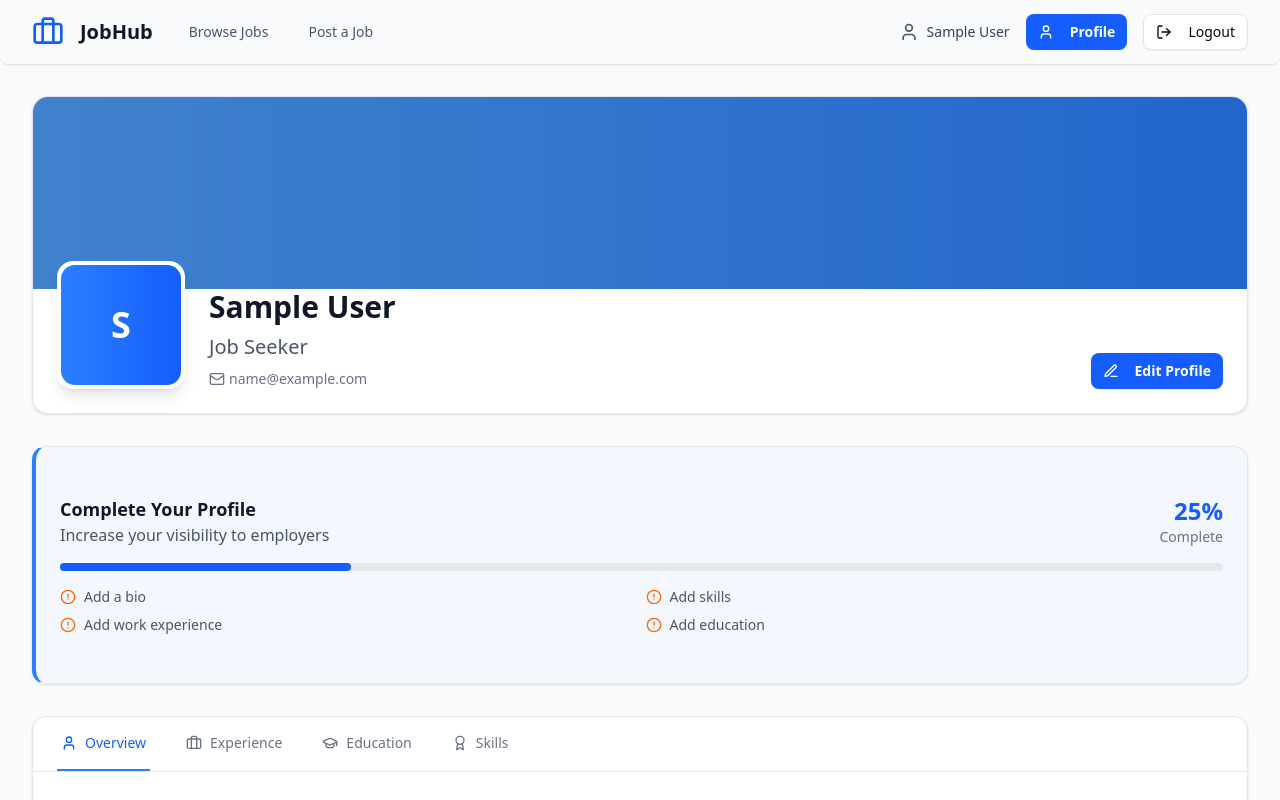
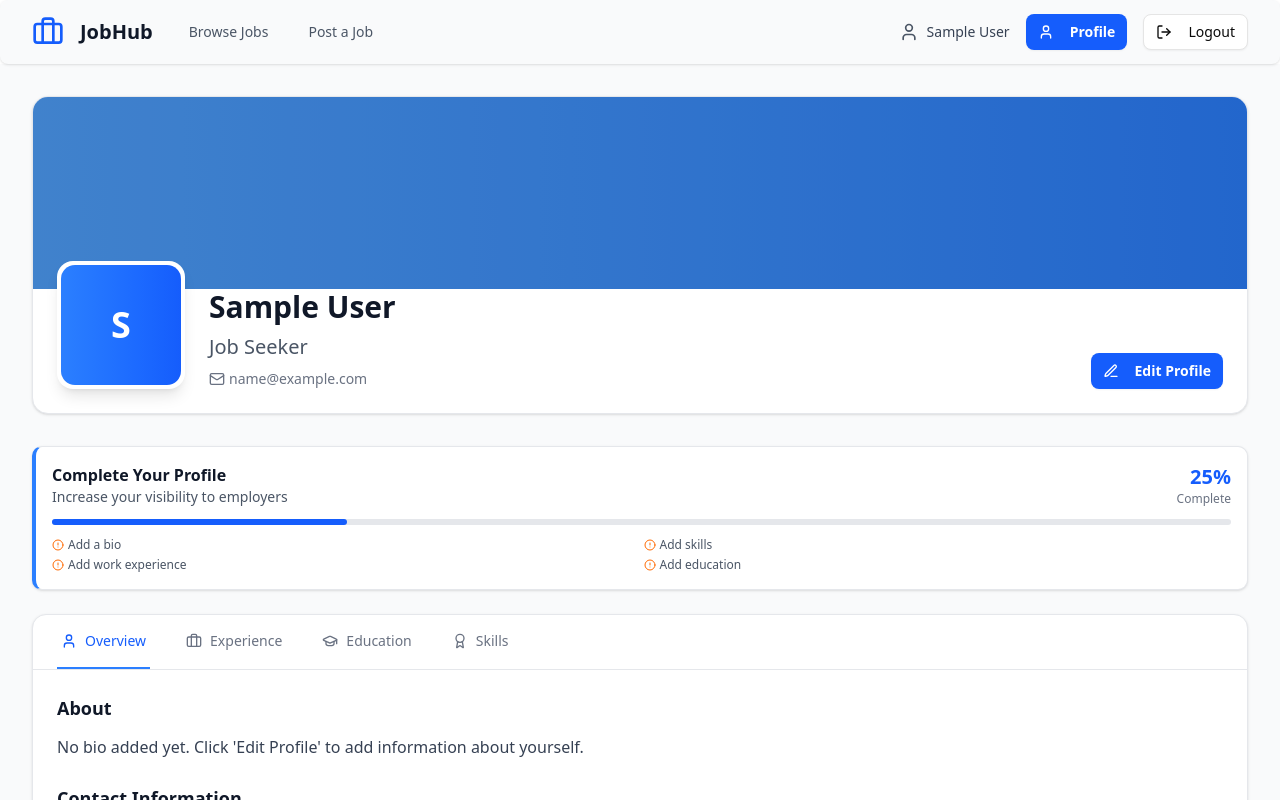
Before and after one commit to BejadiRajeshReddy/Jobv3, a React (Vite) app: page /profile in a window 1280 px wide. Shown: the top 800 px of the page. Built offline with nearby package versions, Linux system fonts and the light colour scheme; sample sign-in values are in the browser's storage.

Commit message:
Make Profile Completion Section Smaller

```diff
--- a/src/pages/ProfilePage.jsx
+++ b/src/pages/ProfilePage.jsx
@@ -283,54 +283,54 @@ const ProfilePage = () => {
           </div>
         </div>
 
-        {/* Profile Completion Card */}
+        {/* Profile Completion Card - Made Smaller */}
         {completeness < 100 && (
-          <Card className="mb-6 sm:mb-8 border-l-4 border-l-blue-500 bg-blue-50/50">
-            <CardContent className="p-4 sm:p-6">
-              <div className="flex flex-col sm:flex-row sm:items-center sm:justify-between mb-4 space-y-2 sm:space-y-0">
+          <div className="bg-white rounded-lg shadow-sm border border-gray-200 border-l-4 border-l-blue-500 mb-4 sm:mb-6">
+            <div className="p-3 sm:p-4">
+              <div className="flex flex-col sm:flex-row sm:items-center sm:justify-between mb-3 space-y-2 sm:space-y-0">
                 <div className="text-center sm:text-left">
-                  <h3 className="text-lg font-semibold text-gray-900">Complete Your Profile</h3>
-                  <p className="text-gray-600">Increase your visibility to employers</p>
+                  <h3 className="text-base font-semibold text-gray-900">Complete Your Profile</h3>
+                  <p className="text-sm text-gray-600">Increase your visibility to employers</p>
                 </div>
                 <div className="text-center sm:text-right">
-                  <div className="text-2xl font-bold text-blue-600">{completeness}%</div>
-                  <div className="text-sm text-gray-500">Complete</div>
+                  <div className="text-xl font-bold text-blue-600">{completeness}%</div>
+                  <div className="text-xs text-gray-500">Complete</div>
                 </div>
               </div>
-              <div className="w-full bg-gray-200 rounded-full h-2 mb-4">
+              <div className="w-full bg-gray-200 rounded-full h-1.5 mb-3">
                 <div
-                  className="bg-blue-600 h-2 rounded-full transition-all duration-300"
+                  className="bg-blue-600 h-1.5 rounded-full transition-all duration-300"
                   style={{ width: `${completeness}%` }}
                 ></div>
               </div>
-              <div className="grid grid-cols-1 sm:grid-cols-2 gap-2 text-sm">
+              <div className="grid grid-cols-2 gap-1 text-xs">
                 {!currentUser.bio && (
                   <div className="flex items-center text-gray-600">
-                    <AlertCircle className="h-4 w-4 mr-2 text-orange-500 flex-shrink-0" />
+                    <AlertCircle className="h-3 w-3 mr-1 text-orange-500 flex-shrink-0" />
                     <span>Add a bio</span>
                   </div>
                 )}
                 {(!currentUser.skills || currentUser.skills.length === 0) && (
                   <div className="flex items-center text-gray-600">
-                    <AlertCircle className="h-4 w-4 mr-2 text-orange-500 flex-shrink-0" />
+                    <AlertCircle className="h-3 w-3 mr-1 text-orange-500 flex-shrink-0" />
                     <span>Add skills</span>
                   </div>
                 )}
                 {(!currentUser.experience || currentUser.experience.length === 0) && currentUser.role !== "recruiter" && (
                   <div className="flex items-center text-gray-600">
-                    <AlertCircle className="h-4 w-4 mr-2 text-orange-500 flex-shrink-0" />
+                    <AlertCircle className="h-3 w-3 mr-1 text-orange-500 flex-shrink-0" />
                     <span>Add work experience</span>
                   </div>
                 )}
                 {(!currentUser.education || currentUser.education.length === 0) && (
                   <div className="flex items-center text-gray-600">
-                    <AlertCircle className="h-4 w-4 mr-2 text-orange-500 flex-shrink-0" />
+                    <AlertCircle className="h-3 w-3 mr-1 text-orange-500 flex-shrink-0" />
                     <span>Add education</span>
                   </div>
                 )}
               </div>
-            </CardContent>
-          </Card>
+            </div>
+          </div>
         )}
 
         {/* Navigation Tabs */}
```
